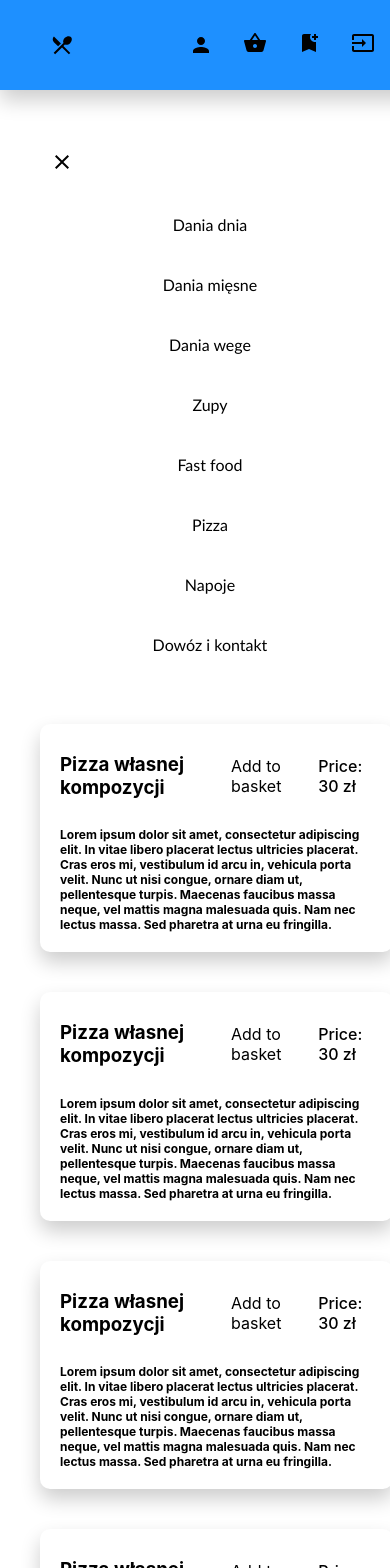
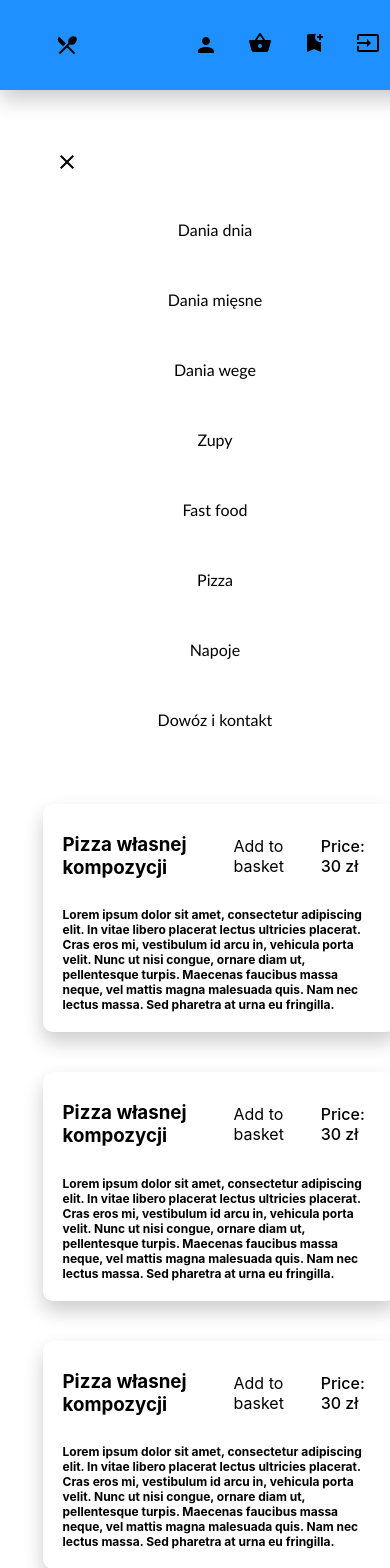
Before and after one commit to gorakuba/restaurant-app, a React (Create React App) app: page /soups in a window 390 px wide. Shown: the top 1568 px of the page. Built offline with nearby package versions, Linux system fonts and the light colour scheme; a web font is replaced by a local one.

Commit message:
mobile poprawki

```diff
--- a/src/components/Header/Header.styled.js
+++ b/src/components/Header/Header.styled.js
@@ -8,12 +8,15 @@ const HeaderStyle = styled.header`
   align-items: center;
   height: 70px;
   box-shadow: 0 10px 20px rgba(0, 0, 0, 0.2);
-  padding: 10px 20px;
+  padding: 10px 25px;
   background-color: rgb(30 144 255);
   margin-bottom: 30px;
   justify-content: space-between;
   z-index: 10;
-  width: 100%;
+
+  @media (max-width: 600px) {
+    width: 100%;
+  }
 `;
 
 const HeaderLeft = styled.div`
--- a/src/components/Product/Product.styled.js
+++ b/src/components/Product/Product.styled.js
@@ -4,12 +4,13 @@ const ProductStyle = styled.div`
   background-color: rgb(255, 255, 255);
   width: auto;
   padding: 10px;
-  margin: 30px 24px 10px 10px;
+  margin: 30px 10px 10px 10px;
   border-radius: 10px;
   box-shadow: 0 10px 20px rgba(0, 0, 0, 0.2);
 
   @media (max-width: 600px) {
     width: 95%;
+    margin-left: 12.5px;
   }
 
   &:first-child {
--- a/src/components/Sidebar/Sidebar.styled.js
+++ b/src/components/Sidebar/Sidebar.styled.js
@@ -10,25 +10,25 @@ const OpenSidebar = styled.div`
   @media (max-width: 600px) {
     display: flex;
     flex-direction: column;
+    margin-left: 55px;
   }
 `;
 
 const SidebarStyle = styled.div`
   width: 20%;
   background-color: rgb(255 255 255);
-  margin: 0 0 20px 20px;
+  margin: 0 20px 20px 20px;
 
   .link {
     color: rgb(0 0 0);
     text-decoration: none;
   }
 
-  @media (max-width: 800px) {
-    width: 100%;
+  @media (max-width: 600px) {
+    width: auto;
     display: flex;
     flex-direction: column;
     align-items: center;
-    margin-left: 0;
   }
 `;
 
@@ -40,7 +40,7 @@ const Close = styled.div`
   @media (max-width: 600px) {
     width: 100%;
     justify-content: left;
-    margin: 30px 0 20px 100px;
+    margin: 30px 0 20px 70px;
   }
 
   p {
@@ -71,7 +71,7 @@ const ListItem = styled.div`
 
   @media (max-width: 800px) {
     width: 100%;
-    margin: 5px;
+    margin: 10px;
     justify-content: center;
   }
 
--- a/src/routes/Home/Home.styled.js
+++ b/src/routes/Home/Home.styled.js
@@ -8,7 +8,7 @@ const Container = styled.div`
   @media (max-width: 600px) {
     display: flex;
     flex-direction: column;
-    margin-left: 0;
+    margin-left: 5px;
   }
 `;
 
```
